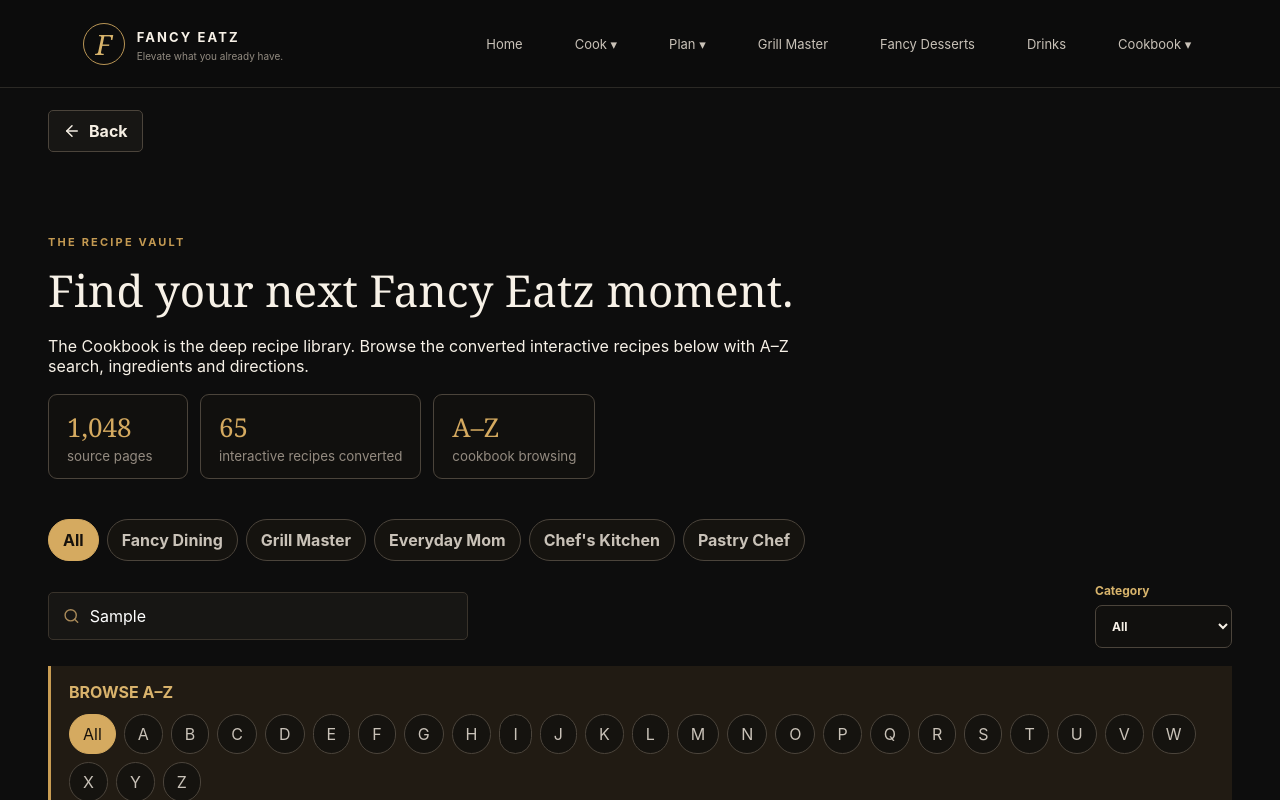
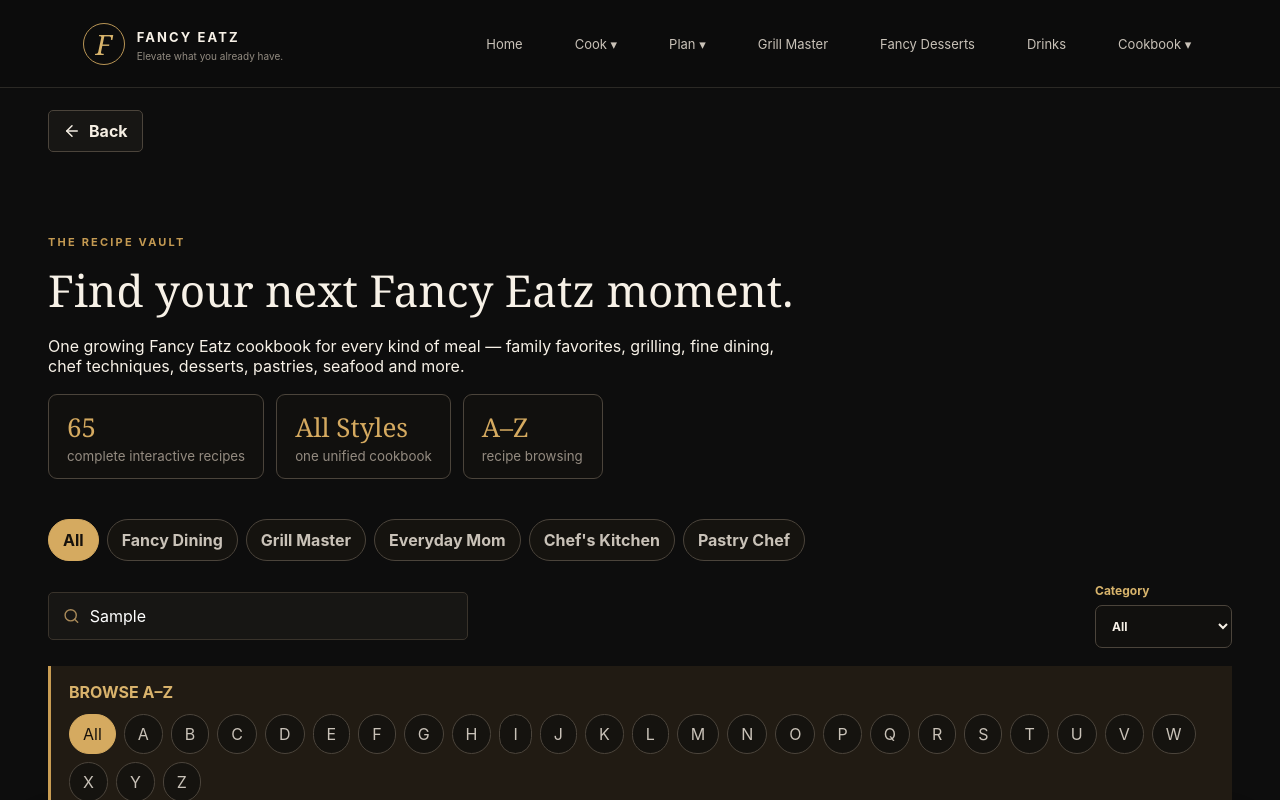
Before and after one commit to Camlito/Fancy-Eatz, a React (Vite) app: page / in a window 1280 px wide. Both pictures are taken after typing "Sample" into the empty fields and a click on the button "Search". Shown: the top 800 px of the page. Built offline with nearby package versions, Linux system fonts and the light colour scheme.

Commit message:
Unify seafood into the full Fancy Eatz cookbook

```diff
--- a/src/FancyEatz.tsx
+++ b/src/FancyEatz.tsx
@@ -694,7 +694,7 @@ export default function FancyEatz() {
               <label>What ingredients do you have?</label>
               <textarea value={pantry} onChange={e => setPantry(e.target.value)} placeholder="Chicken, pasta, tomatoes, cream, garlic, spinach..." />
               <div className="form-grid">
-                <label>Meal type<select value={mealType} onChange={e => setMealType(e.target.value)}><option>Breakfast</option><option>Lunch</option><option>Dinner</option><option>Dessert</option></select></label>
+                <label>Meal type<select value={mealType} onChange={e => setMealType(e.target.value)}><option>Breakfast</option><option>Lunch</option><option>Dinner</option><option>Dessert</option><option>Family Meals</option><option>Grill</option><option>Fine Dining</option><option>Chef Techniques</option><option>Pastry</option><option>Southern</option><option>Seafood</option></select></label>
                 <label>Occasion<select value={occasion} onChange={e => setOccasion(e.target.value)}><option>Elevated Weeknight</option><option>Date Night</option><option>Family Dinner</option><option>Brunch</option><option>Celebration</option></select></label>
                 <label>Family / servings<select value={servings} onChange={e => setServings(e.target.value)}><option>1</option><option>2</option><option>4</option><option>6</option><option>8</option></select></label>
                 <label>Max budget<select value={budget} onChange={e => setBudget(e.target.value)}><option>$15</option><option>$25</option><option>$40</option><option>$60</option><option>$100</option></select></label>
@@ -815,17 +815,17 @@ export default function FancyEatz() {
 
       {tab === 'recipes' && (
         <section className="page">
-          <div className="section-head"><p className="eyebrow">THE RECIPE VAULT</p><h2>Find your next Fancy Eatz moment.</h2><p>The Cookbook is the deep recipe library. Browse the converted interactive recipes below with A–Z search, ingredients and directions.</p><div className="vault-stats"><span><b>1,048</b><small>source pages</small></span><span><b>{featured.length}</b><small>interactive recipes converted</small></span><span><b>A–Z</b><small>cookbook browsing</small></span></div></div>
+          <div className="section-head"><p className="eyebrow">THE RECIPE VAULT</p><h2>Find your next Fancy Eatz moment.</h2><p>One growing Fancy Eatz cookbook for every kind of meal — family favorites, grilling, fine dining, chef techniques, desserts, pastries, seafood and more.</p><div className="vault-stats"><span><b>{featured.length}</b><small>complete interactive recipes</small></span><span><b>All Styles</b><small>one unified cookbook</small></span><span><b>A–Z</b><small>recipe browsing</small></span></div></div>
 
           <div className="cook-style-filter">
             {['All','Fancy Dining','Grill Master','Everyday Mom',"Chef's Kitchen",'Pastry Chef'].map(x=><button key={x} className={cookStyleFilter===x?'active':''} onClick={()=>setCookStyleFilter(x)}>{x}</button>)}
           </div>
           <div className="recipe-tools">
-            <label className="search-box"><Search size={18} /><input value={search} onChange={e => setSearch(e.target.value)} placeholder="Search salmon, crab, brunch..." /></label>
+            <label className="search-box"><Search size={18} /><input value={search} onChange={e => setSearch(e.target.value)} placeholder="Search chicken, steak, pasta, seafood, dessert..." /></label>
             <label>Category<select value={recipeType} onChange={e => setRecipeType(e.target.value)}><option>All</option><option>Appetizers</option><option>Entrées</option><option>Breakfast</option><option>Lunch</option><option>Dinner</option><option>Dessert</option></select></label>
           <div className="plating"><b>BROWSE A–Z</b><div className="filter-row">{['All',...'ABCDEFGHIJKLMNOPQRSTUVWXYZ'].map(x => <button className={recipeLetter === x ? 'active' : ''} key={x} onClick={() => setRecipeLetter(x)}>{x}</button>)}</div></div>
           </div>
-          <div className="vault-banner"><BookOpen size={28}/><div><b>Ultimate Collection of Seafood Recipes</b><span>The source cookbook's contents begin with recipes such as Grilled Glazed Tuna Steaks, Tuna Burgers, Crawfish, crab dishes, salmon, scallops, oysters, chowders and more. Use the full reader for the complete collection.</span></div></div>
+
           <div className="cards">
             {filteredRecipes.map((r, i) => <article className="recipe-card" key={r.title}><div className={'food-art art-' + (i % 6)} style={r.image ? {backgroundImage:`linear-gradient(180deg,rgba(0,0,0,.05),rgba(0,0,0,.35)),url("${r.image}")`,backgroundSize:'cover',backgroundPosition:'center'} : undefined}><span>{r.tag}</span></div><div className="card-body"><small>{r.mealType} · {r.time} · {r.budget}</small><h3>{r.title}</h3><p>{r.note}</p>{r.ingredients?.length ? <button className="ghost" onClick={() => { setSelectedRecipe(r); setTimeout(()=>document.getElementById('full-recipe')?.scrollIntoView({behavior:'smooth',block:'start'}),50); }}><BookOpen size={16}/>Open Full Recipe</button> : <small>Full recipe details being added from the source collection.</small>}<button onClick={() => { const recipePrompt = r.title + ' ingredients'; setPantry(recipePrompt); setMealType(r.mealType); setMeal(null); navigate('pantry'); void generateMeal(true, recipePrompt, r.mealType); }}>Make My Version →</button></div></article>)}
           </div>
```
